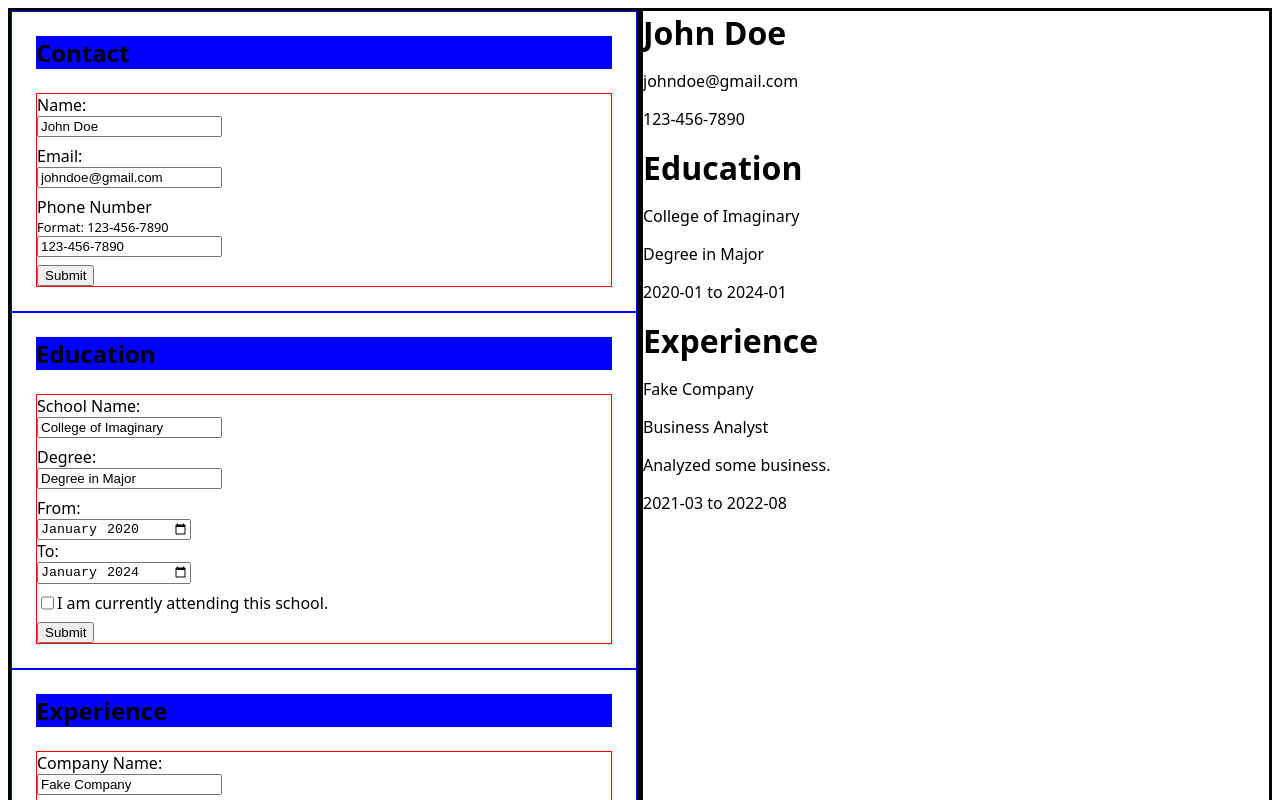
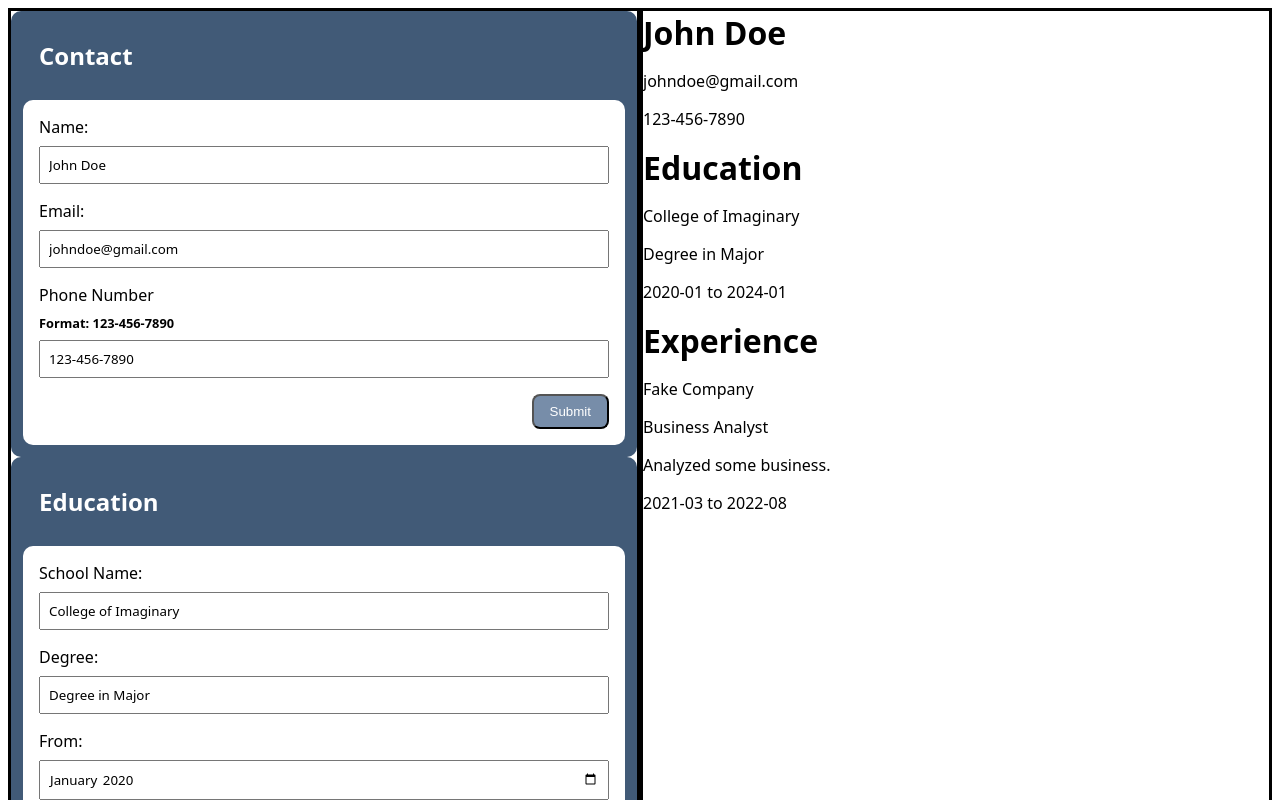
Before and after one commit to ken-ux/cv-application, a React (Vite) app: page / in a window 1280 px wide. Shown: the top 800 px of the page. Built offline with nearby package versions, Linux system fonts and the light colour scheme.

Commit message:
Style input elements

```diff
--- a/src/styles/Section.css
+++ b/src/styles/Section.css
@@ -1,11 +1,14 @@
 section {
-  border: 1px solid blue;
-  padding: 1.5rem;
+  background-color: #415a77;
+  padding: 0.75rem;
+  border-radius: 10px;
 }
 
 section h1 {
-  background-color: blue;
-  margin-bottom: 1.5rem;
+  color: white;
+  margin-bottom: 0.75rem;
+  padding: 1rem;
+  border-radius: 10px;
 }
 
 h1.collapsed {
@@ -13,22 +16,45 @@ h1.collapsed {
 }
 
 form {
-  border: 1px solid red;
+  background-color: white;
   display: flex;
   flex-direction: column;
-  gap: 0.5rem;
+  gap: 1rem;
   align-items: flex-start;
+  padding: 1rem;
+  border-radius: 10px;
+}
+
+form > div {
+  width: 100%;
 }
 
 .form-field {
+  gap: 0.5rem;
   display: flex;
   flex-direction: column;
 }
 
 .form-field span {
+  font-weight: 800;
   font-size: 0.8rem;
 }
 
 .form-field.checkbox {
   flex-direction: row;
 }
+
+input,
+textarea {
+  padding: 0.5rem 0.5rem;
+  font-family: system-ui, -apple-system, BlinkMacSystemFont, "Segoe UI", Roboto,
+    Oxygen, Ubuntu, Cantarell, "Open Sans", "Helvetica Neue", sans-serif;
+}
+
+button {
+  background-color: #778da9;
+  color: white;
+  padding: 8px 16px;
+  border-radius: 8px;
+  align-self: end;
+}
```
